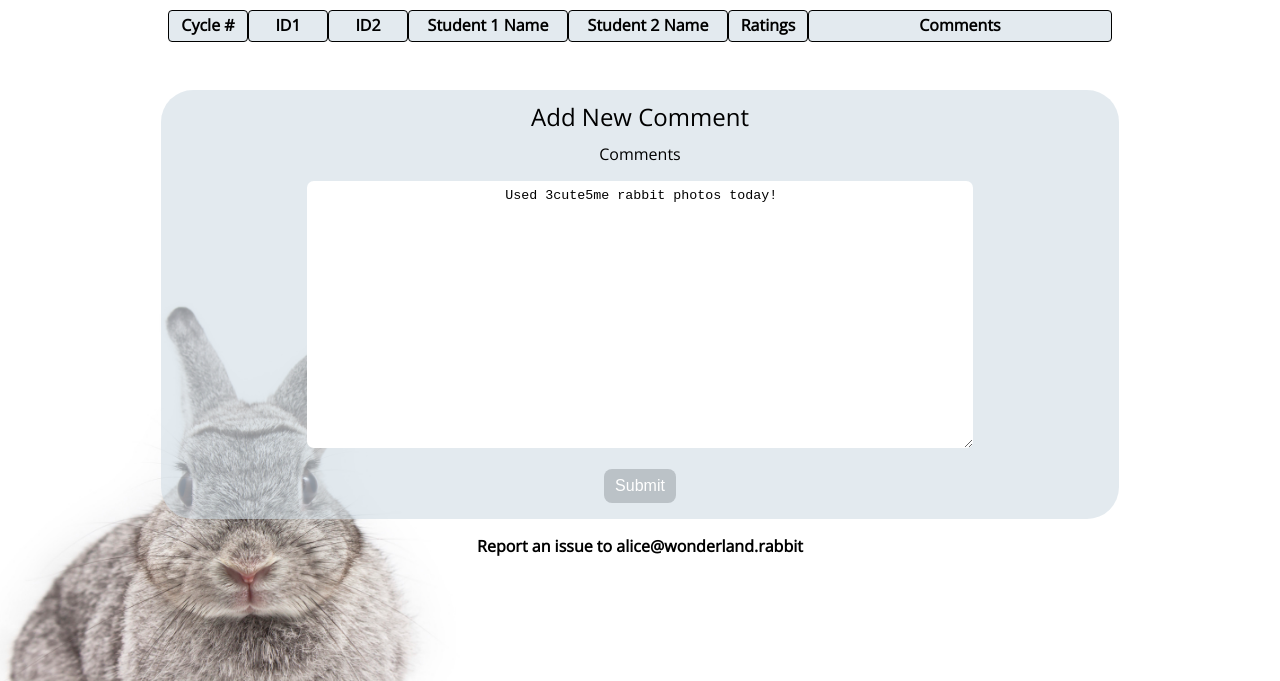
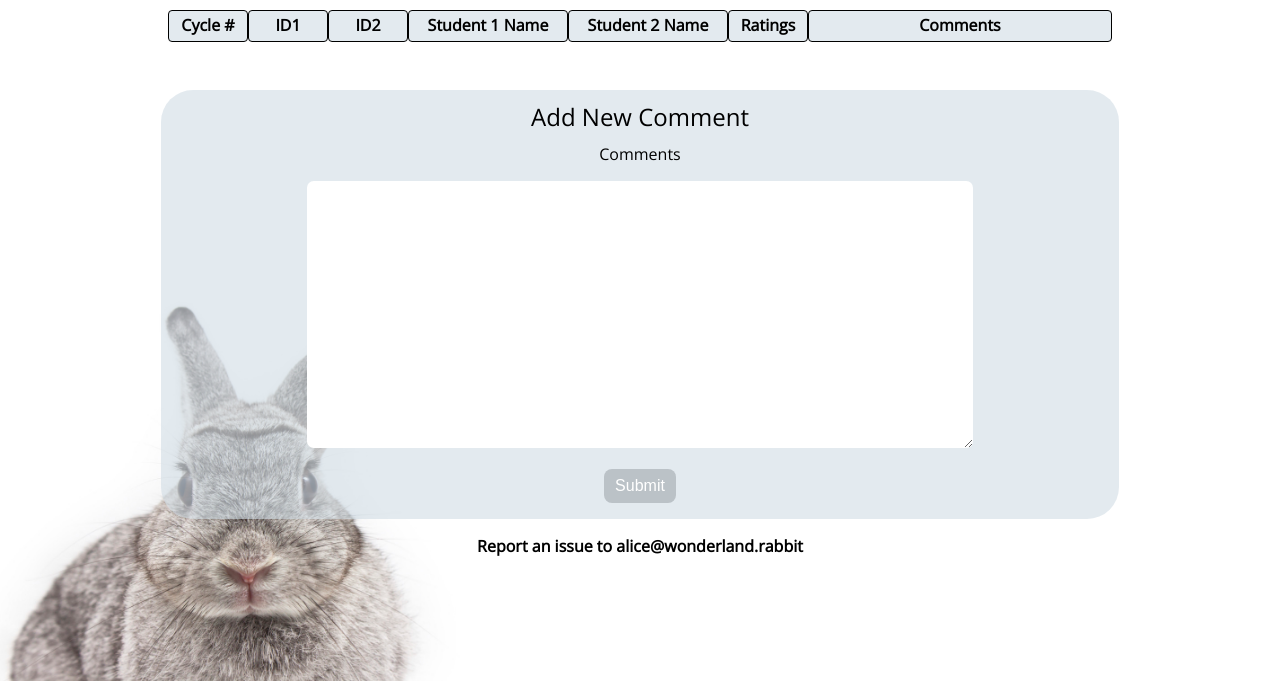
Before and after one commit to thinkful-c11/full-stack-capstone-avi-sonja, a website: page public/dashboard/mentors.html in a window 1280 px wide. Shown: the part 119-800 px from the top of the page. Drawn offline with nearby package versions, Linux system fonts and the light colour scheme; no server answers.

Commit message:
Removed placeholder from textarea

```diff
--- a/public/dashboard/mentors.html
+++ b/public/dashboard/mentors.html
@@ -68,7 +68,6 @@
                     <label for="partner-comment-form">Comments</label>
                     <!--<input type="partner-comments" name="partner-comments" id="partner-comments" placeholder="3cute5me rabbit pictures today" required/>-->
                     <textarea>
-                        Used 3cute5me rabbit photos today!
                     </textarea>
                     </div>
                     <!-- SUBMIT TO ADD NEW COHORT BUTTON -->
```
